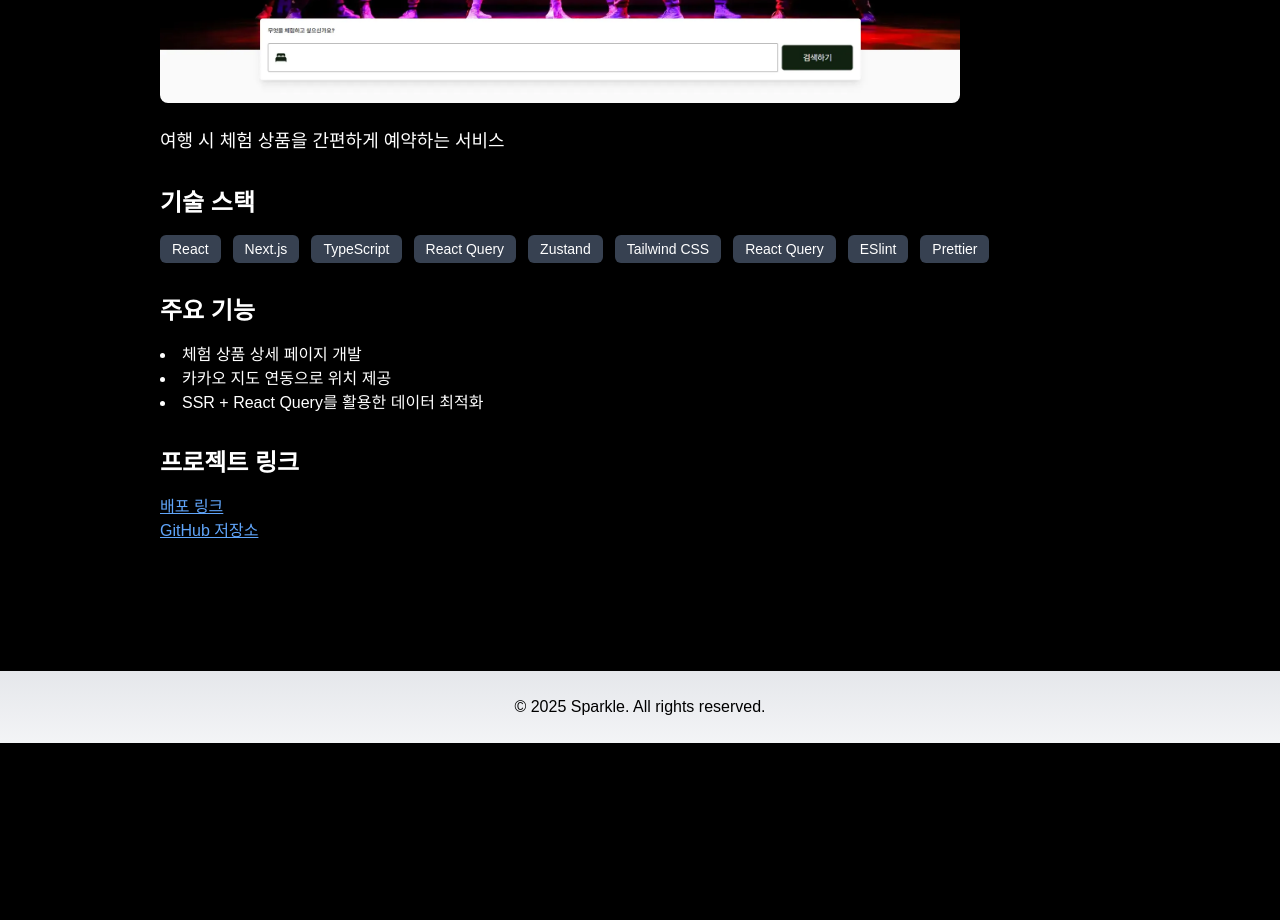
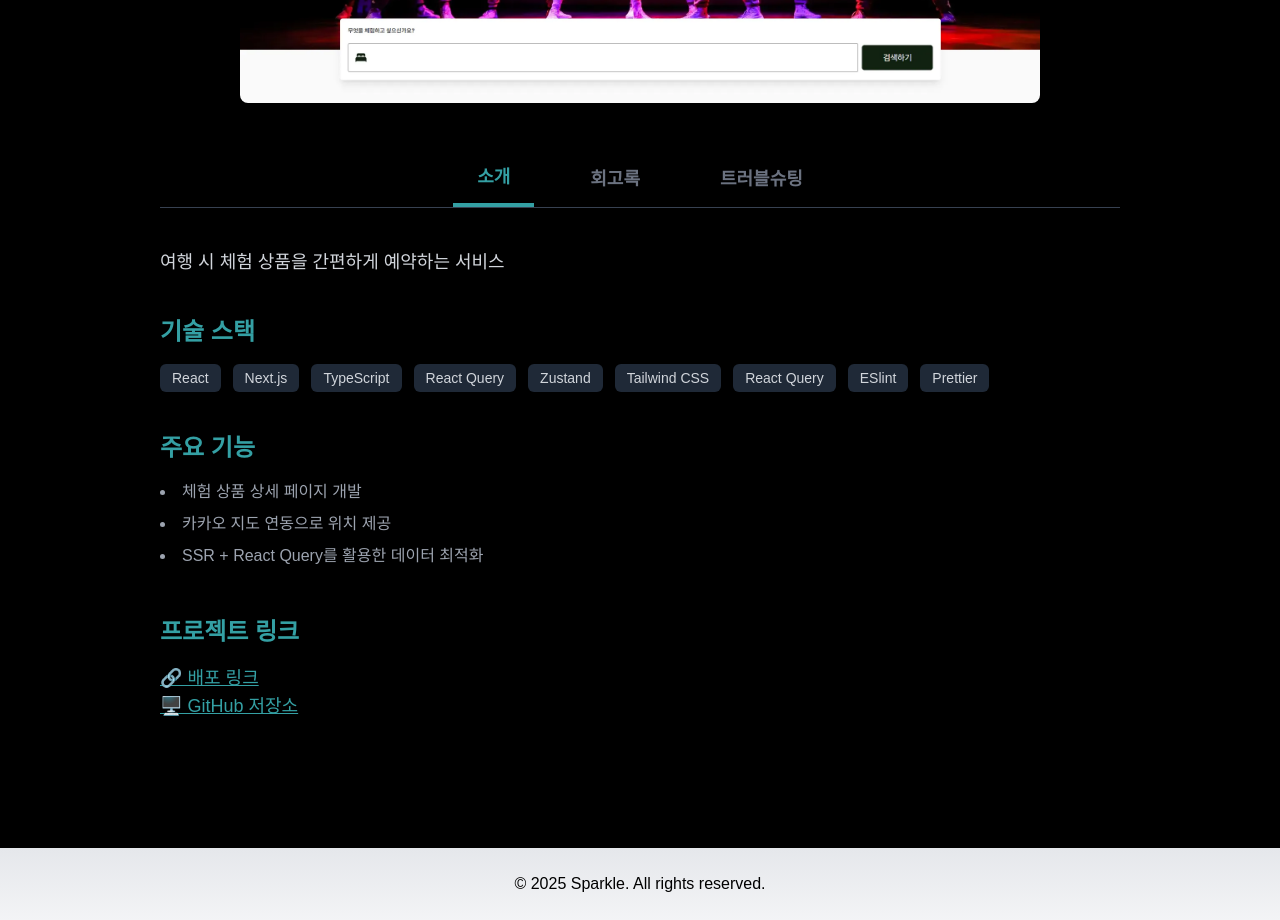
Before and after one commit to eqypo9/Sparklhae, a Next.js app: page /projects/global-nomad in a window 1280 px wide. Shown: the part 480-1400 px from the top of the page. Before the commit the page ends 1223 px from the top, so only its background shows below. Built offline with nearby package versions, Linux system fonts and the light colour scheme; a web font is replaced by a local one.

Commit message:
feat: ProjectName에 탭 메뉴 추가

```diff
--- a/src/pages/projects/[projectName].tsx
+++ b/src/pages/projects/[projectName].tsx
@@ -1,3 +1,4 @@
+import { useState } from 'react';
 import { useRouter } from 'next/router';
 import Image from 'next/image';
 import projectsData from '@/data/projects.json';
@@ -7,61 +8,133 @@ export default function ProjectDetail() {
   const { projectName } = router.query;
   const project = projectsData.find((p) => p.id === projectName);
 
+  const [activeTab, setActiveTab] = useState<
+    'overview' | 'retrospective' | 'troubleshooting'
+  >('overview');
+
   if (!router.isReady || !project) {
     return (
-      <div className='text-center py-20 text-white'>
-        프로젝트를 찾을 수 없습니다.
+      <div className='text-center py-20 text-gray-300 text-xl font-light'>
+        🚀 프로젝트를 찾을 수 없습니다.
       </div>
     );
   }
 
   return (
-    <section className='py-32 px-8 max-w-5xl mx-auto text-white'>
-      <h2 className='text-5xl font-bold mb-8'>{project.name}</h2>
+    <section className='py-32 px-8 max-w-5xl mx-auto text-gray-200'>
+      {/* 프로젝트 제목 */}
+      <h2 className='text-5xl font-extrabold mb-8 text-center tracking-wide text-cosmic_teal'>
+        {project.name}
+      </h2>
+
+      {/* 프로젝트 이미지 */}
+      <div className='flex justify-center'>
         <Image
           src={project.image}
           alt={project.name}
           width={800}
           height={400}
-        className='rounded-lg'
+          className='rounded-lg shadow-lg'
         />
+      </div>
 
-      <p className='text-lg mt-6'>{project.description}</p>
+      {/* 탭 메뉴 */}
+      <div className='flex mt-12 border-b border-gray-700 justify-center space-x-8'>
+        {[
+          { key: 'overview', label: '소개' },
+          { key: 'retrospective', label: '회고록' },
+          { key: 'troubleshooting', label: '트러블슈팅' },
+        ].map((tab) => (
+          <button
+            key={tab.key}
+            onClick={() =>
+              setActiveTab(
+                tab.key as 'overview' | 'retrospective' | 'troubleshooting'
+              )
+            }
+            className={`px-6 py-3 text-lg font-semibold font-poppins transition-all ${
+              activeTab === tab.key
+                ? 'border-b-4 border-cosmic_teal text-cosmic_teal'
+                : 'text-gray-500 hover:text-gray-300'
+            }`}
+          >
+            {tab.label}
+          </button>
+        ))}
+      </div>
 
-      <h3 className='text-2xl font-semibold mt-8'>기술 스택</h3>
+      {/* 탭 내용 */}
+      <div className='mt-10 font-light text-gray-300'>
+        {activeTab === 'overview' && (
+          <div>
+            <p className='text-lg'>{project.description}</p>
+
+            <h3 className='text-2xl font-bold mt-10 text-cosmic_teal'>
+              기술 스택
+            </h3>
             <div className='flex gap-3 mt-4'>
               {project.techStack.map((tech, index) => (
                 <span
                   key={index}
-            className='bg-gray-700 px-3 py-1 text-sm rounded-md'
+                  className='bg-gray-800 px-3 py-1 text-sm rounded-md text-gray-300 shadow-md'
                 >
                   {tech}
                 </span>
               ))}
             </div>
 
-      <h3 className='text-2xl font-semibold mt-8'>주요 기능</h3>
-      <ul className='list-disc list-inside mt-4'>
+            <h3 className='text-2xl font-bold mt-10 text-cosmic_teal'>
+              주요 기능
+            </h3>
+            <ul className='list-disc list-inside mt-4 space-y-2'>
               {project.features.map((feature, index) => (
-          <li key={index}>{feature}</li>
+                <li key={index} className='text-gray-400'>
+                  {feature}
+                </li>
               ))}
             </ul>
+          </div>
+        )}
 
-      <h3 className='text-2xl font-semibold mt-8'>프로젝트 링크</h3>
+        {activeTab === 'retrospective' && (
+          <div>
+            <h3 className='text-2xl font-bold text-cosmic_teal'>
+              프로젝트 회고
+            </h3>
+            <p className='text-lg mt-4 text-gray-400'>
+              📝 프로젝트 진행 과정에서 배운 점과 개선할 점을 정리할 공간입니다.
+            </p>
+          </div>
+        )}
+
+        {activeTab === 'troubleshooting' && (
+          <div>
+            <h3 className='text-2xl font-bold text-cosmic_teal'>트러블슈팅</h3>
+            <p className='text-lg mt-4 text-gray-400'>
+              🐞 프로젝트에서 해결했던 문제들과 해결 방법을 정리할 공간입니다.
+            </p>
+          </div>
+        )}
+      </div>
+
+      {/* 프로젝트 링크 */}
+      <div className='mt-12'>
+        <h3 className='text-2xl font-bold text-cosmic_teal'>프로젝트 링크</h3>
         <a
           href={project.deployLink}
           target='_blank'
-        className='text-blue-400 underline mt-4 block'
+          className='text-cosmic_teal underline mt-4 block text-lg hover:text-cosmic_teal'
         >
-        배포 링크
+          🔗 배포 링크
         </a>
         <a
           href={project.githubLink}
           target='_blank'
-        className='text-blue-400 underline'
+          className='text-cosmic_teal underline text-lg hover:text-cosmic_teal'
         >
-        GitHub 저장소
+          🖥️ GitHub 저장소
         </a>
+      </div>
     </section>
   );
 }
--- a/tailwind.config.ts
+++ b/tailwind.config.ts
@@ -30,7 +30,7 @@ export default {
         fadeIn: 'fadeIn 1s ease-in-out',
         parallax: 'parallax 5s ease-in-out infinite',
         floatUp: 'floatUp 2s ease-in-out forwards',
-        twinkle: 'twinkle 3s infinite ease-in-out', // 🌟 추가된 부분
+        twinkle: 'twinkle 3s infinite ease-in-out',
       },
       keyframes: {
         fadeIn: {
@@ -46,7 +46,6 @@ export default {
           '100%': { transform: 'translateY(-50px)' },
         },
         twinkle: {
-          // 🌟 추가된 부분
           '0%, 100%': { opacity: '0.2' },
           '50%': { opacity: '1' },
         },
```
Also changed, not shown: eslint.config.mjs (+9 -5 lines). Lines whose indentation alone changed are shown as unchanged.
